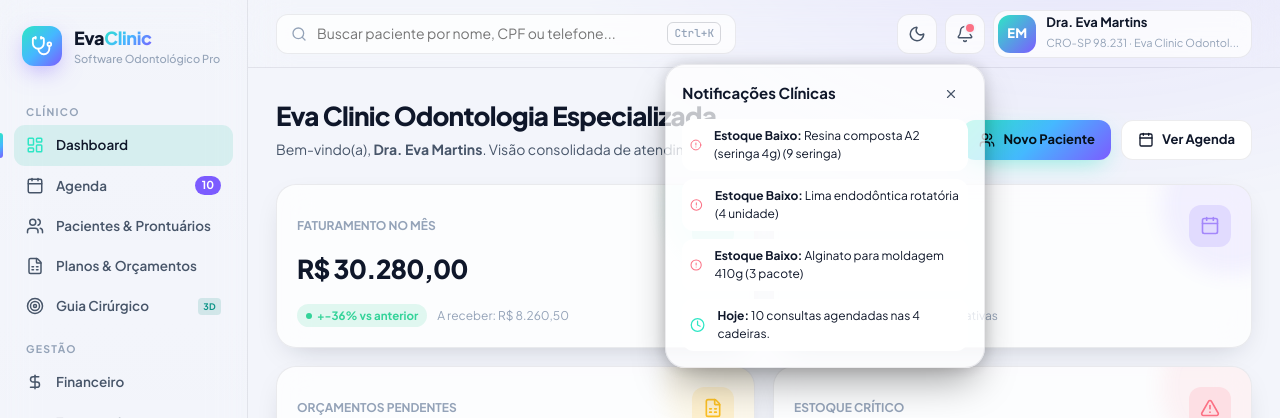
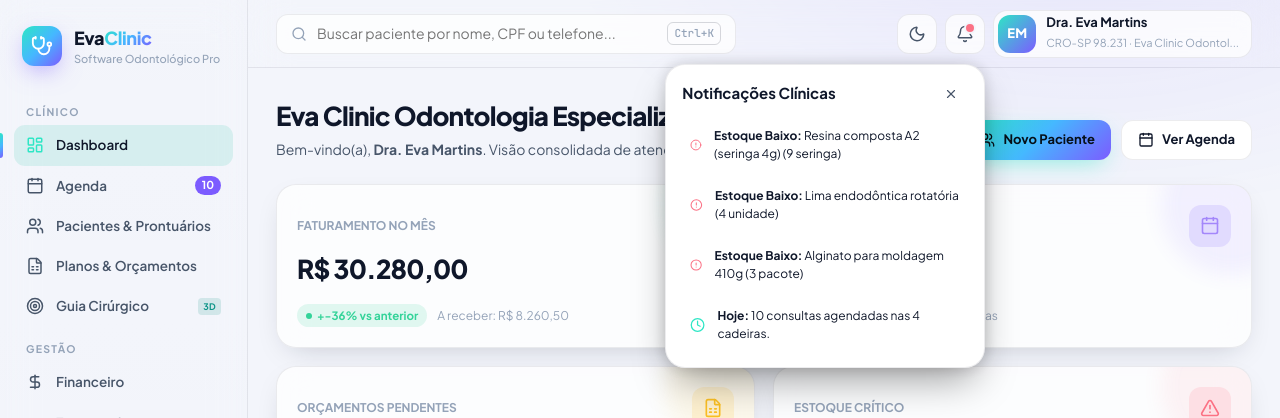
Before and after one commit to WarriorZoldyck/eva-clinic-import, a React (Vite) app: page / in a window 1280 px wide. Both pictures are taken after a click on the button 965 px from the left and 33 px from the top of the page. Shown: the top 418 px of the page. Built offline with nearby package versions, Linux system fonts and the light colour scheme.

Commit message:
fix: elevar z-index da topbar e usar fundo solido no dropdown do usuario

```diff
--- a/src/components/Layout.jsx
+++ b/src/components/Layout.jsx
@@ -248,7 +248,7 @@ export default function Layout({ children }) {
               {notificationsOpen && (
                 <>
                   <div
-                    style={{ position: 'fixed', inset: 0, zIndex: 998 }}
+                    style={{ position: 'fixed', inset: 0, zIndex: 1001 }}
                     onClick={() => setNotificationsOpen(false)}
                   />
                   <div
@@ -258,9 +258,9 @@ export default function Layout({ children }) {
                       right: 0,
                       top: 50,
                       width: 320,
-                      zIndex: 999,
+                      zIndex: 1002,
                       padding: 16,
-                      background: 'var(--surface)',
+                      background: 'var(--surface-solid)',
                       boxShadow: '0 20px 40px -10px rgba(0, 0, 0, 0.4), 0 0 15px rgba(0, 0, 0, 0.15)',
                     }}
                   >
@@ -304,7 +304,7 @@ export default function Layout({ children }) {
             </div>
 
             {/* Chip do Usuário Logado & Menu */}
-            <div style={{ position: 'relative' }}>
+            <div style={{ position: 'relative', zIndex: 1001 }}>
               <div
                 className="user-chip"
                 style={{ cursor: 'pointer' }}
@@ -326,7 +326,7 @@ export default function Layout({ children }) {
               {userMenuOpen && (
                 <>
                   <div
-                    style={{ position: 'fixed', inset: 0, zIndex: 998 }}
+                    style={{ position: 'fixed', inset: 0, zIndex: 1001 }}
                     onClick={() => setUserMenuOpen(false)}
                   />
                   <div
@@ -336,9 +336,9 @@ export default function Layout({ children }) {
                       right: 0,
                       top: 52,
                       width: 290,
-                      zIndex: 1000,
+                      zIndex: 1002,
                       padding: 18,
-                      background: 'var(--surface)',
+                      background: 'var(--surface-solid)',
                       border: '1px solid var(--border)',
                       boxShadow: '0 20px 45px -10px rgba(0, 0, 0, 0.45), 0 0 20px rgba(0, 0, 0, 0.2)',
                     }}
--- a/src/index.css
+++ b/src/index.css
@@ -136,7 +136,7 @@ a { color: inherit; text-decoration: none; }
 .main { flex: 1; display: flex; flex-direction: column; min-width: 0; }
 .topbar {
   position: relative;
-  z-index: 100;
+  z-index: 1000;
   height: 68px; flex-shrink: 0; display: flex; align-items: center; gap: 14px; padding: 0 28px;
   border-bottom: 1px solid var(--border); backdrop-filter: blur(20px);
 }
```
